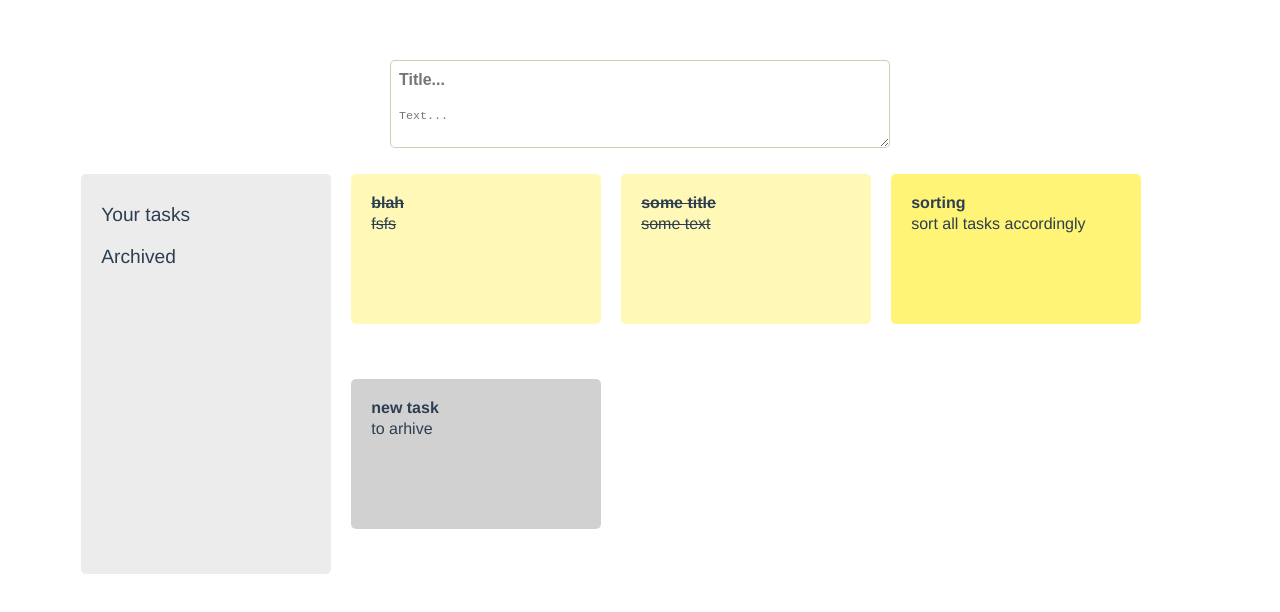
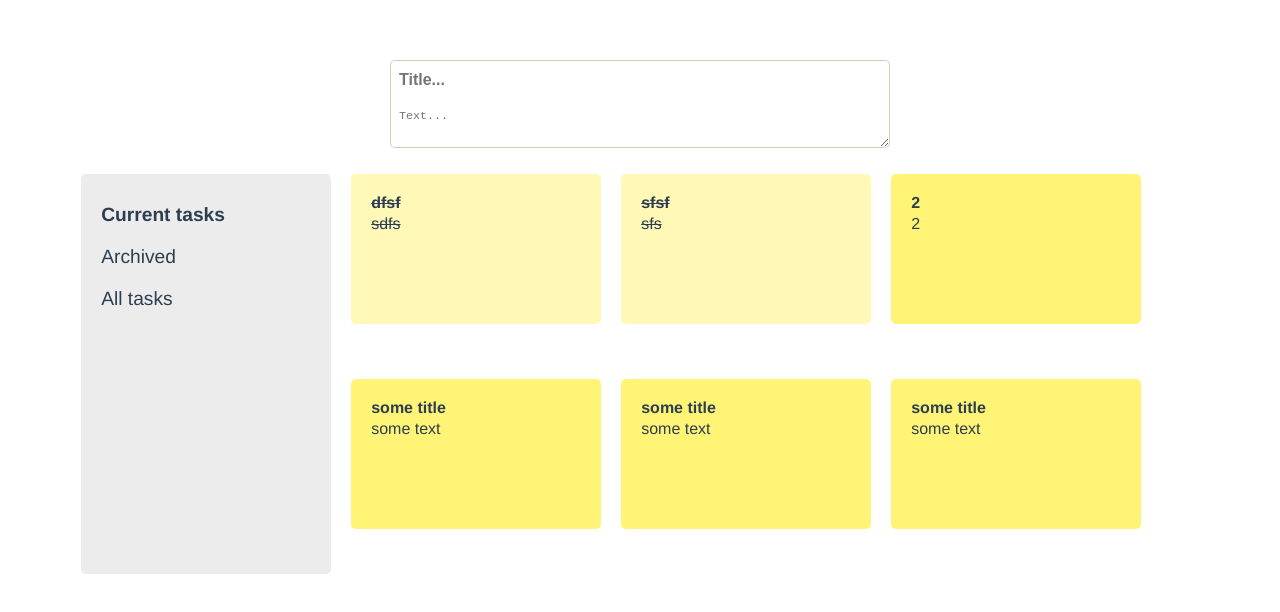
Before and after one commit to jmelnych/my-keep, a Vue app: page / in a window 1280 px wide. Shown: the top 612 px of the page. Built offline with nearby package versions, Linux system fonts and the light colour scheme; data requests are answered from the project's data file.

Commit message:
add side navigation and handle tasks view

```diff
--- a/db.json
+++ b/db.json
@@ -3,30 +3,65 @@
     {
       "title": "blah",
       "text": "fsfs",
+      "completed": false,
+      "archived": true,
+      "id": 9
+    },
+    {
+      "title": "new task",
+      "text": "to arhive\n",
+      "completed": true,
+      "archived": true,
+      "id": 12
+    },
+    {
+      "title": "dfsf",
+      "text": "sdfs\n",
       "completed": true,
       "archived": false,
-      "id": 9
+      "id": 13
+    },
+    {
+      "title": "sfsf",
+      "text": "sfs\n",
+      "completed": true,
+      "archived": false,
+      "id": 14
+    },
+    {
+      "title": "2",
+      "text": "2\n",
+      "completed": false,
+      "archived": false,
+      "id": 15
+    },
+    {
+      "title": "1",
+      "text": "1\n",
+      "completed": false,
+      "archived": true,
+      "id": 16
     },
     {
       "title": "some title",
       "text": "some text",
-      "completed": true,
+      "completed": false,
       "archived": false,
-      "id": 10
+      "id": 17
     },
     {
-      "title": "sorting",
-      "text": "sort all tasks accordingly",
+      "title": "some title",
+      "text": "some text",
       "completed": false,
       "archived": false,
-      "id": 11
+      "id": 18
     },
     {
-      "title": "new task",
-      "text": "to arhive\n",
+      "title": "some title",
+      "text": "some text",
       "completed": false,
-      "archived": true,
-      "id": 12
+      "archived": false,
+      "id": 19
     }
   ]
 }
--- a/package.json
+++ b/package.json
@@ -43,7 +43,7 @@
   },
   "husky": {
     "hooks": {
-      "pre-commit": ""
+      "pre-commit": "npm run lint && npm run test"
     }
   }
 }
--- a/src/components/SideNavigation.vue
+++ b/src/components/SideNavigation.vue
@@ -1,13 +1,20 @@
 <template>
     <ul class="nav">
-        <li @click="$emit('filter-tasks', 'all')">Your tasks</li>
-        <li @click="$emit('filter-tasks', 'archived')">Archived</li>
+        <li :class="{'nav-active': filterQuery === 'todo'}"
+            @click="$emit('filter-tasks', 'todo')">Current tasks</li>
+        <li :class="{'nav-active': filterQuery === 'archived'}"
+            @click="$emit('filter-tasks', 'archived')">Archived</li>
+        <li :class="{'nav-active': filterQuery === 'all'}"
+            @click="$emit('filter-tasks', 'all')">All tasks</li>
     </ul>
 </template>
 
 <script>
 export default {
   name: 'side-navigation',
+  props: {
+    filterQuery: String,
+  },
 };
 </script>
 
@@ -25,6 +32,10 @@ export default {
         padding: 20px;
         height: 100%;
 
+        &-active {
+            font-weight: 700;
+        }
+
         li {
             text-align: left;
             width: 100%;
--- a/src/components/TaskList.vue
+++ b/src/components/TaskList.vue
@@ -1,11 +1,12 @@
 <template>
     <div class="content-layout">
         <side-navigation
-                v-on:filter-tasks="filterTasks"
+                v-on:filter-tasks="updateFilterQuery"
+                v-bind:filterQuery="filterQuery"
         ></side-navigation>
         <ul class="task-list">
           <task-item class="item"
-                     v-for="task in tasks"
+                     v-for="task in filteredTasks()"
                      v-bind:task="task"
                      v-bind:key="task.id"
                      v-on:remove-task="removeTask"
@@ -35,7 +36,7 @@ export default {
   data() {
     return {
       tasks: [],
-      query: 'all',
+      filterQuery: 'todo',
     };
   },
   mounted() {
@@ -44,13 +45,21 @@ export default {
       .get(`${BASEURL}/tasks`)
       .then((res) => {
         this.tasks = res.data;
-        this.taskArchived = res.data.filter(task => task.archived);
       });
   },
   methods: {
-    filterTasks(query) {
-      this.query = query;
-      this.tasks = query === 'all' ? this.tasks : this.tasks.filter(task => task.archived);
+    updateFilterQuery(filterQuery) {
+      this.filterQuery = filterQuery;
+    },
+    filteredTasks() {
+      if (this.filterQuery === 'todo') {
+        return this.tasks.filter(task => !task.archived);
+      } if (this.filterQuery === 'archived') {
+        return this.tasks.filter(task => task.archived);
+      } if (this.filterQuery === 'all') {
+        return this.tasks;
+      }
+      return this.tasks;
     },
     removeTask(id) {
       axios
@@ -78,7 +87,7 @@ export default {
       axios
         .put(`${BASEURL}/tasks/${id}`, taskToUpdate)
         .then((res) => {
-          this.tasks = this.tasks.map(task => (task.id === id ? res.data : task)).filter(task => !task.archived);
+          this.tasks = this.tasks.map(task => (task.id === id ? res.data : task));
         });
     },
   },
```
Also changed, not shown: 1 other file (tests, documents, lock files or other folders).
